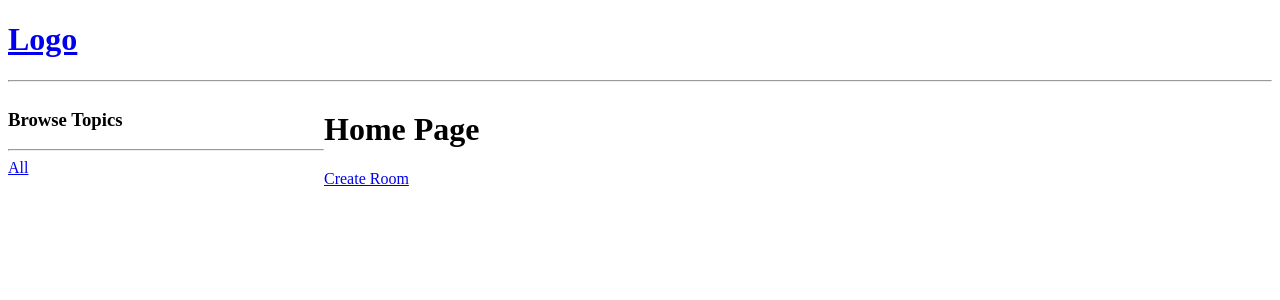
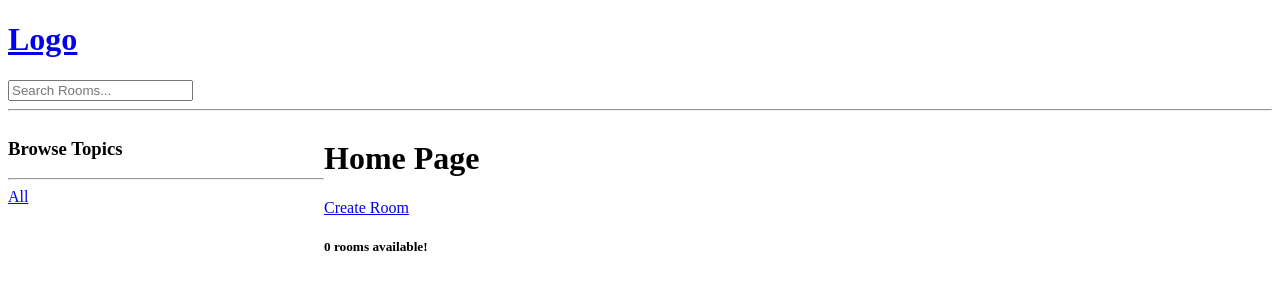
Before and after one commit to iwtga/discord-clone, a Django app: page / in a window 1280 px wide. Shown: the top 300 px of the page. Run offline with Django 4.2, Linux system fonts and the light colour scheme; data that the repository does not hold is empty.

Commit message:
add search bar

```diff
--- a/base/templates/base/home.html
+++ b/base/templates/base/home.html
@@ -25,6 +25,7 @@
     <div>
         <h1>Home Page</h1>
         <a href="{% url 'create-room' %}">Create Room</a>
+        <h5>{{ room_count }} rooms available!</h5>
         {% for room in rooms %}
         <div>
             <a href="{% url 'update-room' room.id %}">Edit</a>
--- a/base/views.py
+++ b/base/views.py
@@ -1,4 +1,5 @@
 from django.shortcuts import render, redirect
+from django.db.models import Q
 from .models import Room, Topic
 from .forms import RoomForm
 
@@ -12,8 +13,11 @@ from .forms import RoomForm
 def home(request):
     q = request.GET.get('q') if request.GET.get('q') else ''
     topics = Topic.objects.all()
-    rooms = Room.objects.filter(topic__name__contains = q)
-    context = {"rooms": rooms, "topics": topics}
+    rooms = Room.objects.filter(Q(topic__name__icontains = q) |
+                                Q(name__icontains = q) |
+                                Q(description__icontains = q) |
+                                Q(host__username__icontains = q))
+    context = {"rooms": rooms, "topics": topics, "room_count": rooms.count()}
     return render(request, 'base/home.html', context)
 
 def room(request, pk):
--- a/templates/navbar.html
+++ b/templates/navbar.html
@@ -1,4 +1,8 @@
 <a href="/">
     <h1>Logo</h1>
 </a>
+
+<form method="GET" action="{% url 'home' %}">
+    <input type="text" name="q" placeholder="Search Rooms...">
+</form>
 <hr>
```
